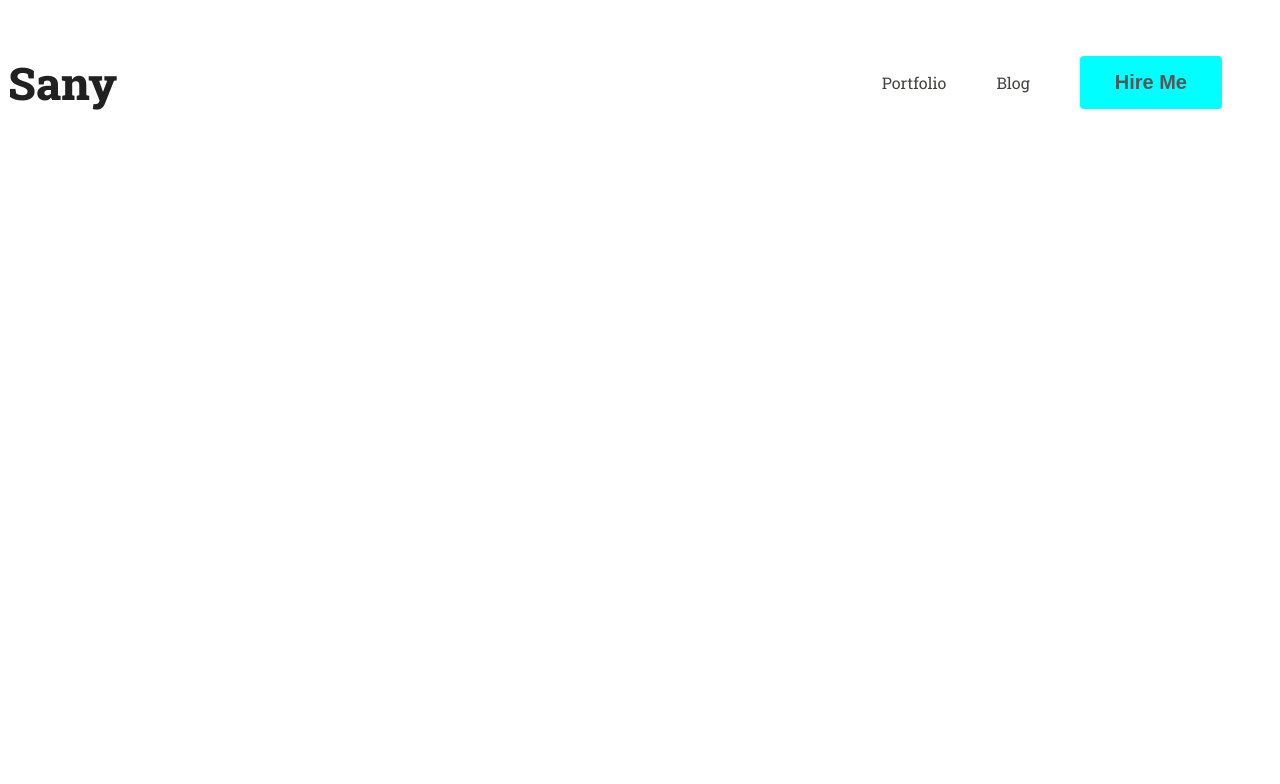
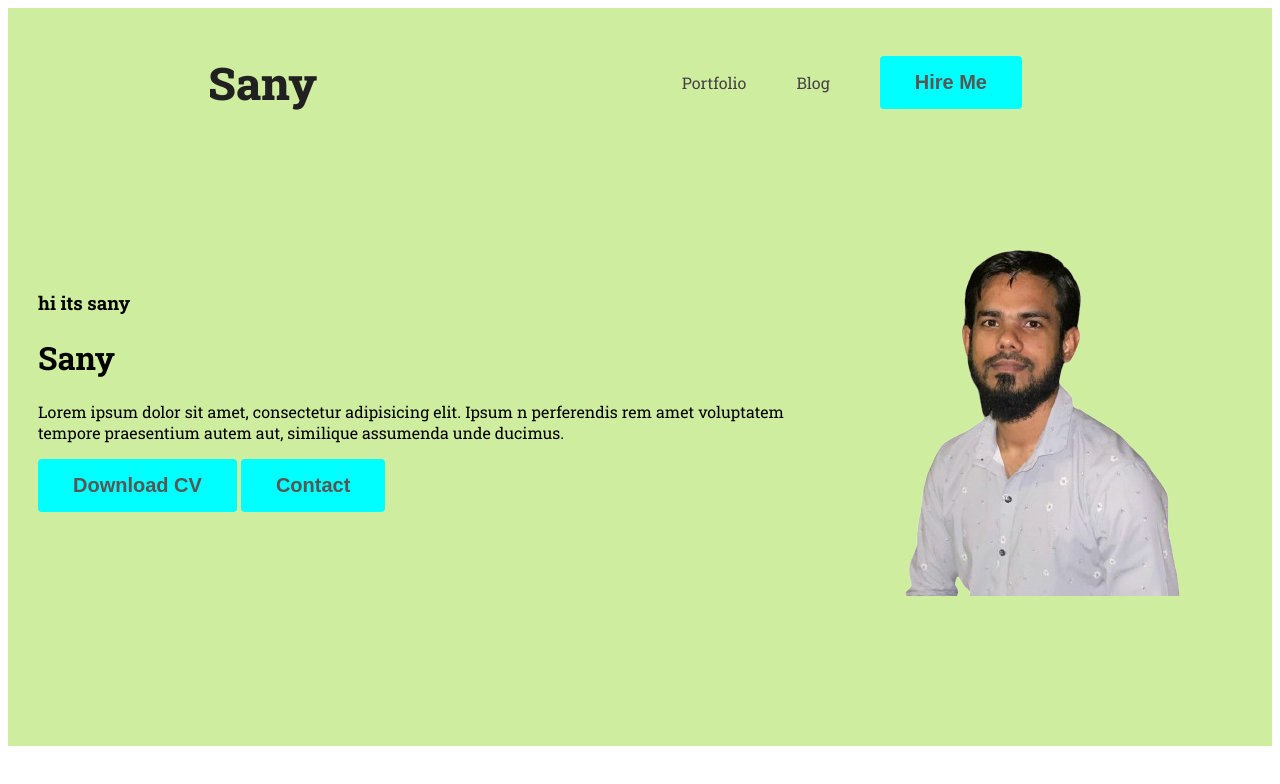
Before and after one commit to Roni0186/abdullah-portfolio2, a plain HTML site: page index.html in a window 1280 px wide. Drawn offline with Linux system fonts and the light colour scheme.

Commit message:
image added

```diff
--- a/index.html
+++ b/index.html
@@ -10,7 +10,7 @@
     <link rel="stylesheet" href="style/style.css">
 </head>
 <body>
-    <header>
+    <header class="header">
         <nav>
             <h3 class="nav-title">Sany</h3>
             <ul>
@@ -18,8 +18,17 @@
                 <li><a href="">Blog</a></li>
                 <li><button class="primary-button">Hire Me</button></li>
             </ul>
-
         </nav>
+        <div class="banner">
+            <div class="banner-content">
+                <h3 class="banner-welcome">hi its sany</h3>
+                <h1 class="banner-title">Sany</h1>
+                <p>Lorem ipsum dolor sit amet, consectetur adipisicing elit. Ipsum n perferendis rem amet voluptatem tempore praesentium autem aut, similique assumenda unde ducimus.</p>
+                <button class="primary-button">Download CV</button>
+                <button class="primary-button">Contact</button>
+            </div>
+            <img class="profile-pic" src="images/portfolio.png" alt="">
+        </div>
     </header>
     <main>
 
--- a/style/style.css
+++ b/style/style.css
@@ -8,6 +8,7 @@ body {
         display: flex ;
         align-items: center;
         justify-content: space-between;
+        margin: 0 200px;
     }
     .nav-title {
         color: rgb(34, 33, 34);
@@ -34,6 +35,15 @@ body {
    font-size: 20px;
    font-weight: 600;
    padding: 15px 35px;
-
-
 }
+.header{
+    background-color: rgba(187, 230, 118, 0.699);
+}
+.banner{
+    padding: 30px 30px 150px;
+    display: flex;
+    align-items: center;
+}
+.banner .profile-pic{
+    width: 500px;
+}
```
Also changed, not shown: images/back.jpg (added), images/developer.png (added), images/done.jpg (added), images/header_bg.png (added), images/icons/facebook.png (added), images/icons/insta.png (added), images/icons/js.png (added), images/icons/mongo.png (added), images/icons/nodejs.png (added), images/icons/react.png (added), images/icons/twitter.png (added), images/portfolio.png (added).
